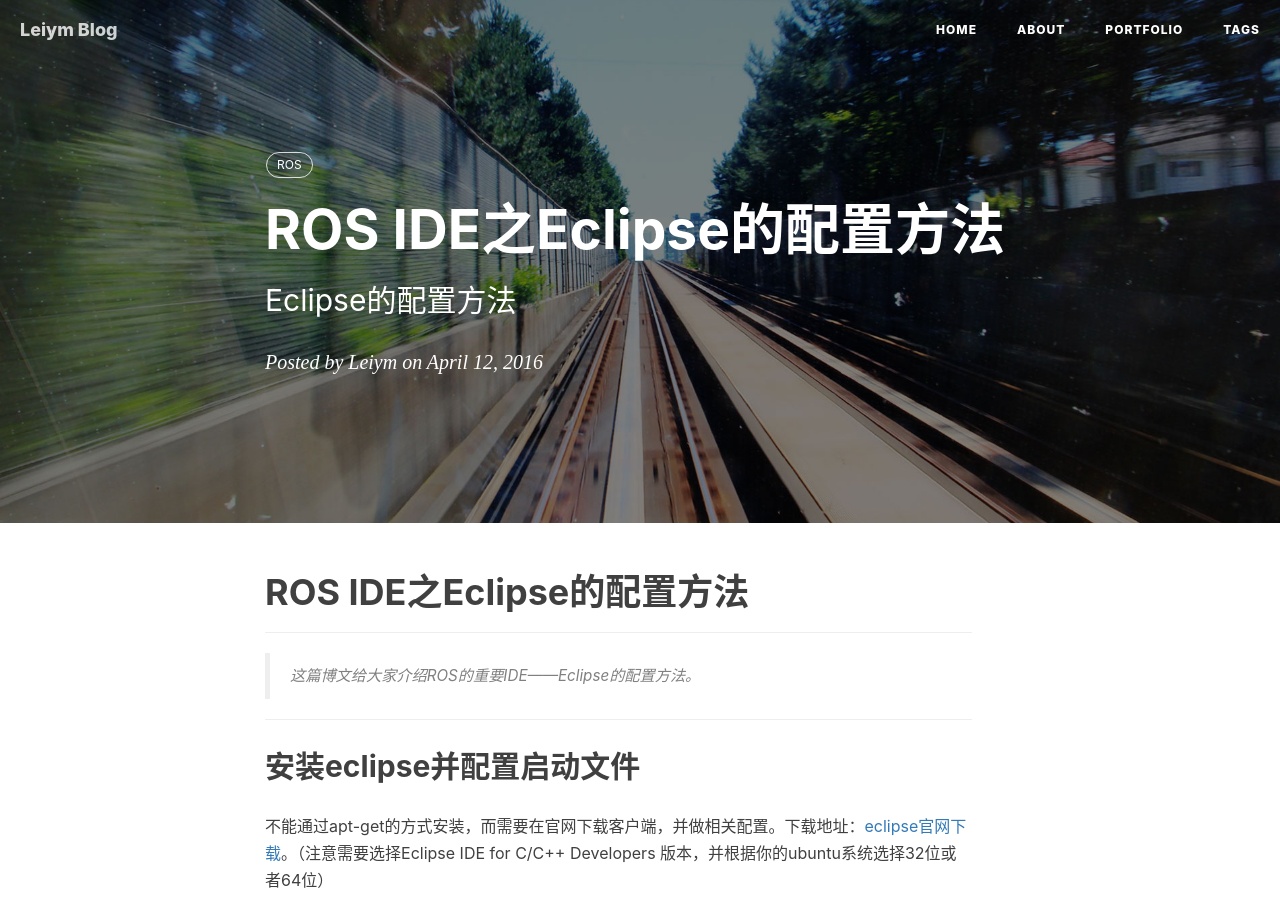
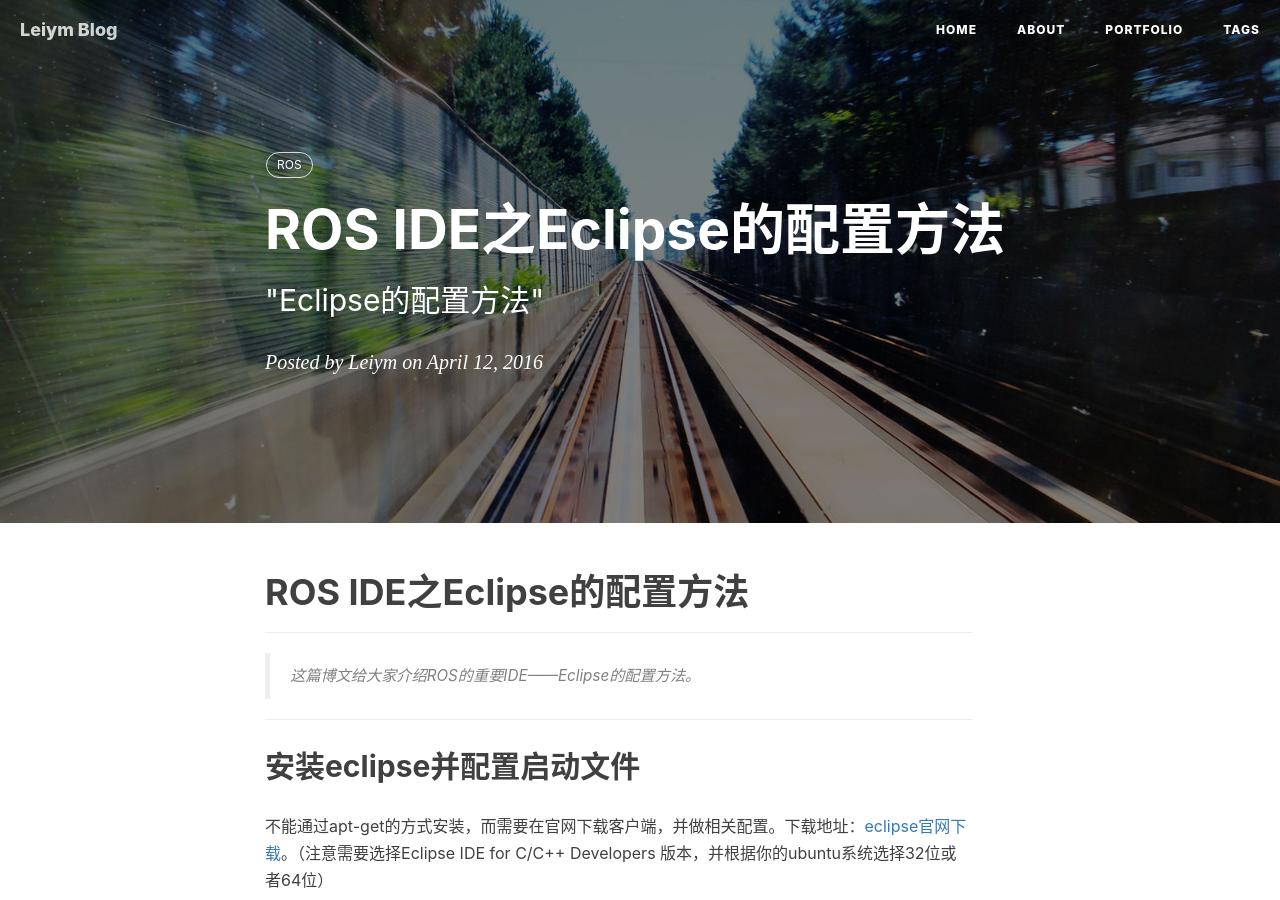
Before and after one commit to ozaki8/missmiaom.github.io, a Jekyll site: the page built from _posts/2016-04-12-ros-ide-eclipse.markdown, in a window 1280 px wide and 900 px high. Built offline with Jekyll 4.4.1, drawn with Linux system fonts in a browser that asks for light colours; nearby versions of some CDN libraries; comment, search, counter and statistics services are not loaded.

```diff
--- a/_posts/2016-04-12-ros-ide-eclipse.markdown
+++ b/_posts/2016-04-12-ros-ide-eclipse.markdown
@@ -1,7 +1,7 @@
 ---
 layout:     post
 title:      "ROS IDE之Eclipse的配置方法"
-subtitle:   "Eclipse的配置方法"
+subtitle:   "\"Eclipse的配置方法\""
 date:       2016-04-12 12:00:00
 author:     "Leiym"
 header-img: "img/post-bg-2015.jpg"
```
